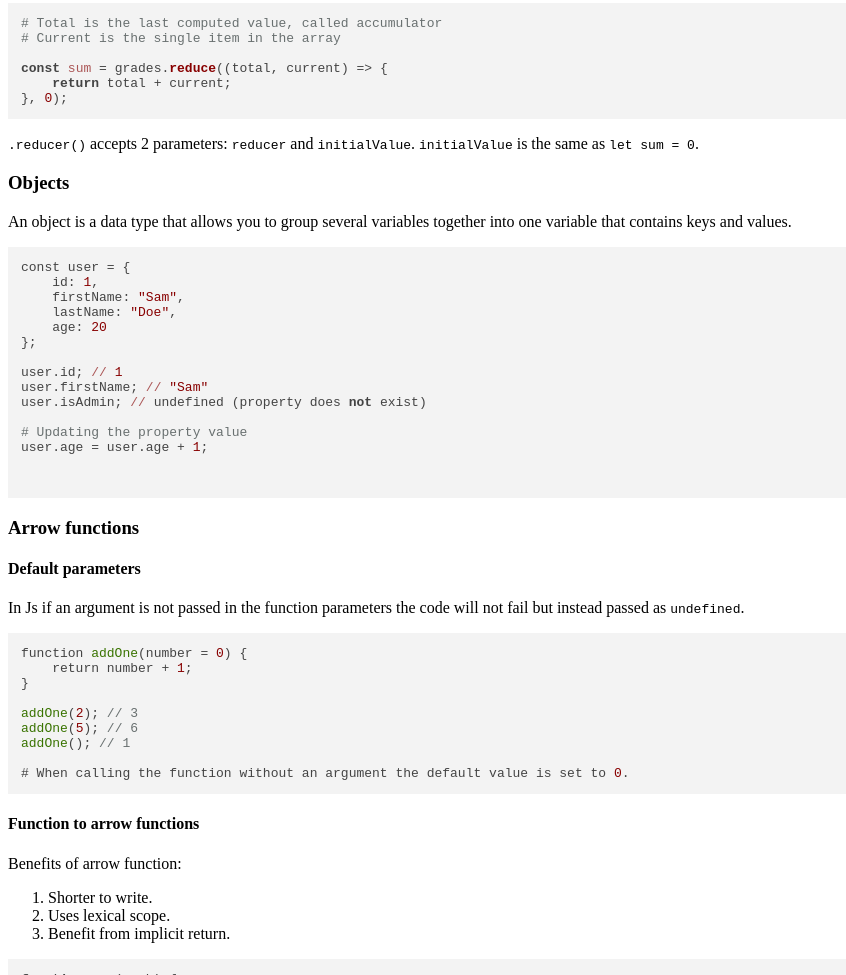
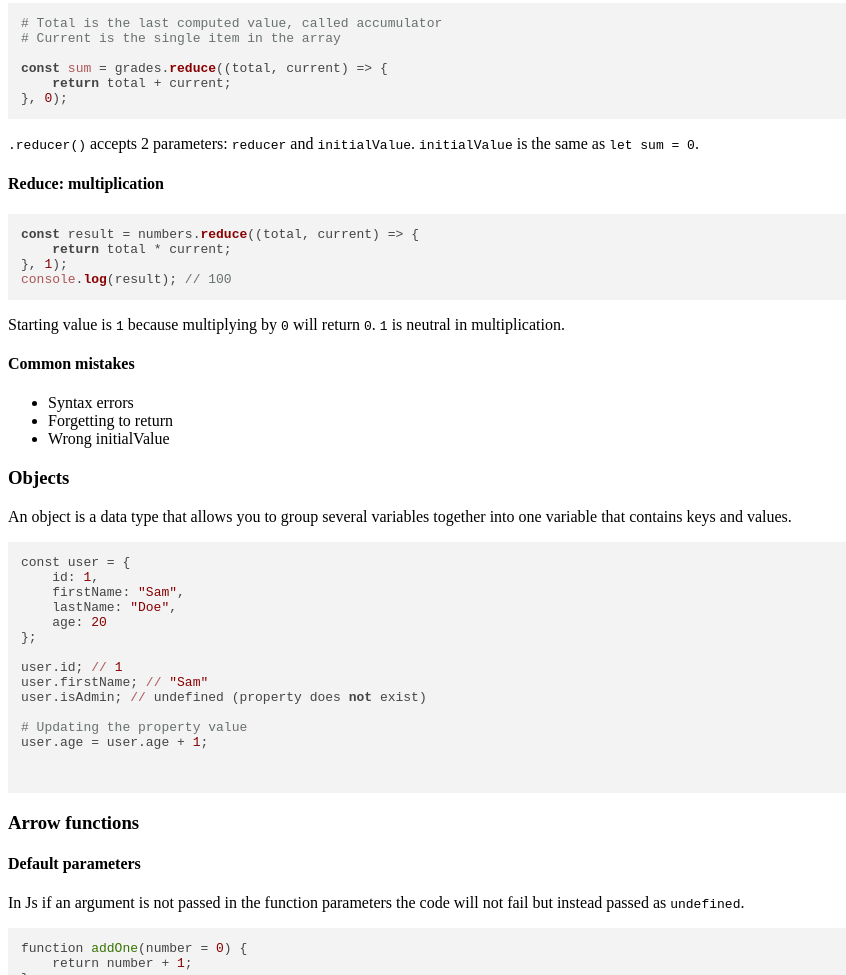
Before and after one commit to penquinking/notes, a website: page public/js.html in a window 1280 px wide. Shown: the part 9392-10367 px from the top of the page, without its empty margins (0-846 px from the left). Drawn offline with nearby package versions, Linux system fonts and the light colour scheme.

Commit message:
Notes added

```diff
--- a/public/js.html
+++ b/public/js.html
@@ -451,6 +451,19 @@ const sum = grades.reduce((total, current) =&gt; {
 }, 0);
 </code></pre>
 <p><code>.reducer()</code> accepts 2 parameters: <code>reducer</code> and <code>initialValue</code>. <code>initialValue</code> is the same as <code>let sum = 0</code>.</p>
+<h4>Reduce: multiplication</h4>
+<pre class="hljs"><code>const result = numbers.reduce((total, current) =&gt; {
+    return total * current;
+}, 1);
+console.log(result); // 100
+</code></pre>
+<p>Starting value is <code>1</code> because multiplying by <code>0</code> will return <code>0</code>. <code>1</code> is neutral in multiplication.</p>
+<h4>Common mistakes</h4>
+<ul>
+<li>Syntax errors</li>
+<li>Forgetting to return</li>
+<li>Wrong initialValue</li>
+</ul>
 <h3>Objects</h3>
 <p>An object is a data type that allows you to group several variables together into one variable that contains keys and values.</p>
 <pre class="hljs"><code>const user = {
```
Also changed, not shown: md/js.md (+17 -0 lines).
